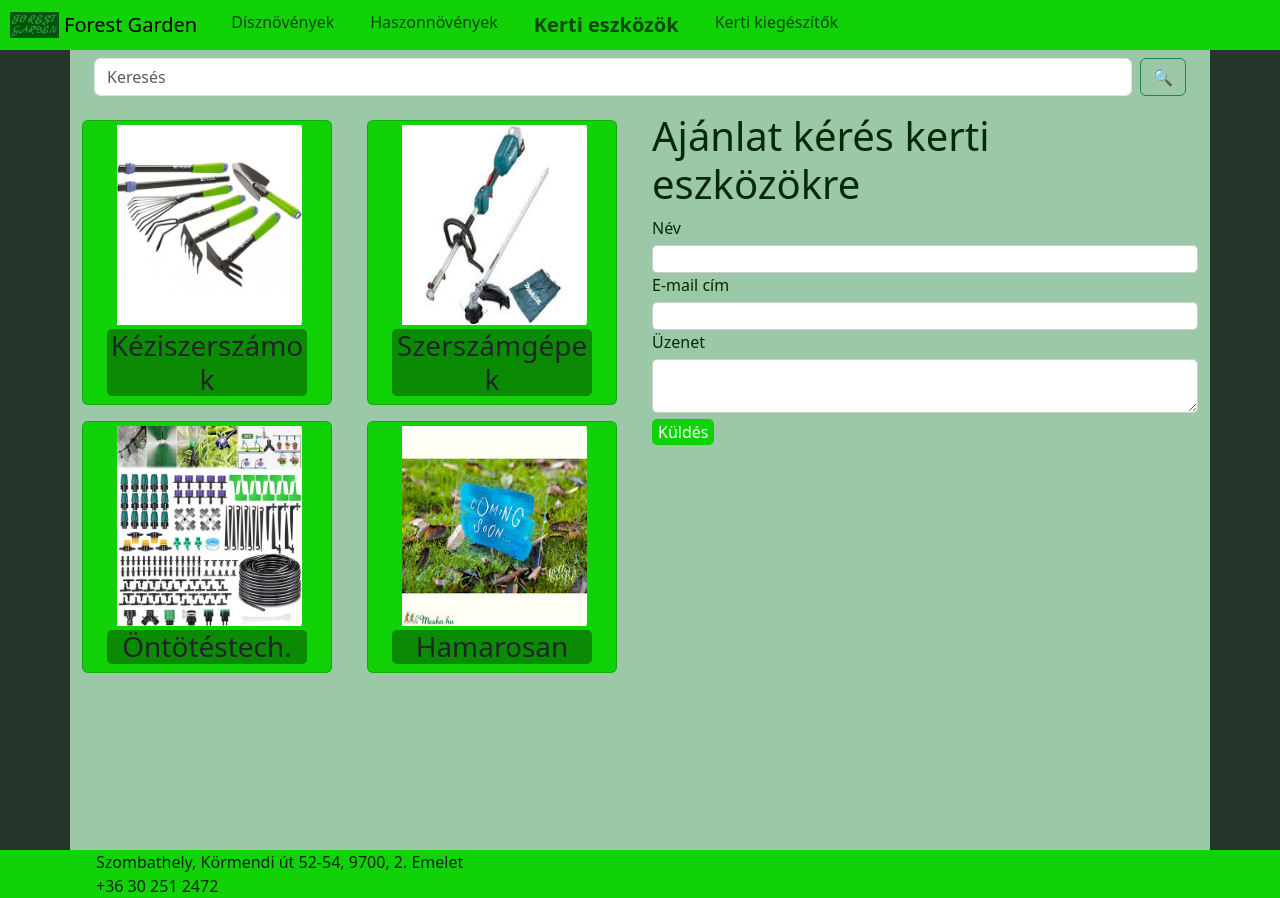
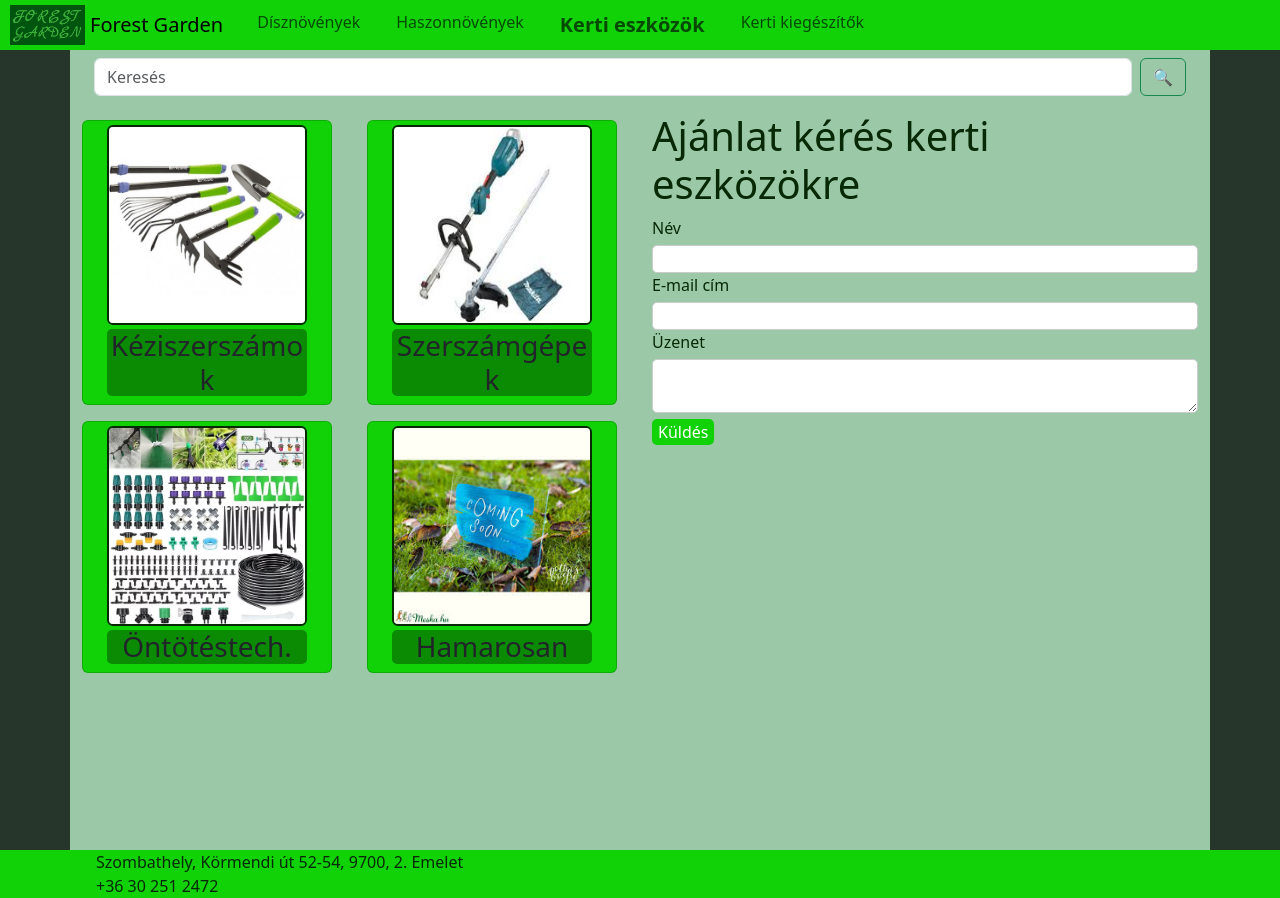
Before and after one commit to xXImrePVPXx/kerteszcumo, a plain HTML site: page tools.html in a window 1280 px wide. Drawn offline with nearby package versions, Linux system fonts and the light colour scheme.

Commit message:
szepites :)
😊❤️💕💕😘😘

```diff
--- a/style.css
+++ b/style.css
@@ -19,10 +19,6 @@ div a:hover{
 .navbar{
     background-color: #11d107;
     height: 50px;
-}
-img{
-    padding-left: 10px;
-    padding-right: 5px;
 }
 #udv p{
     font-size: 0%;
@@ -54,6 +50,7 @@ body[page="index.html"] .card{
 }
 
 .card img{
+    border:solid #072905 2px;
     width: 200px;
     height: 200px;
 }
--- a/tools.html
+++ b/tools.html
@@ -10,7 +10,7 @@
 </head>
 <body>
     <nav class="navbar navbar-expand-lg">
-        <img src="fgLogo.png" alt="Logo" width="5%">
+        <img src="fgLogo.png" alt="Logo" width="75px" style="margin-left: 10px; margin-right: 5px;">
         <a class="navbar-brand" href="index.html">Forest Garden</a>
         <button class="navbar-toggler" type="button" data-toggle="collapse" data-target="#navbarNavAltMarkup" aria-controls="navbarNavAltMarkup" aria-expanded="false" aria-label="Toggle navigation">
           <span class="navbar-toggler-icon"></span>
```
Also changed, not shown: decorplants.html (+1 -1 lines), farmplants.html (+1 -1 lines), index.html (+1 -1 lines), item.html (+1 -1 lines), misc.html (+1 -1 lines).
